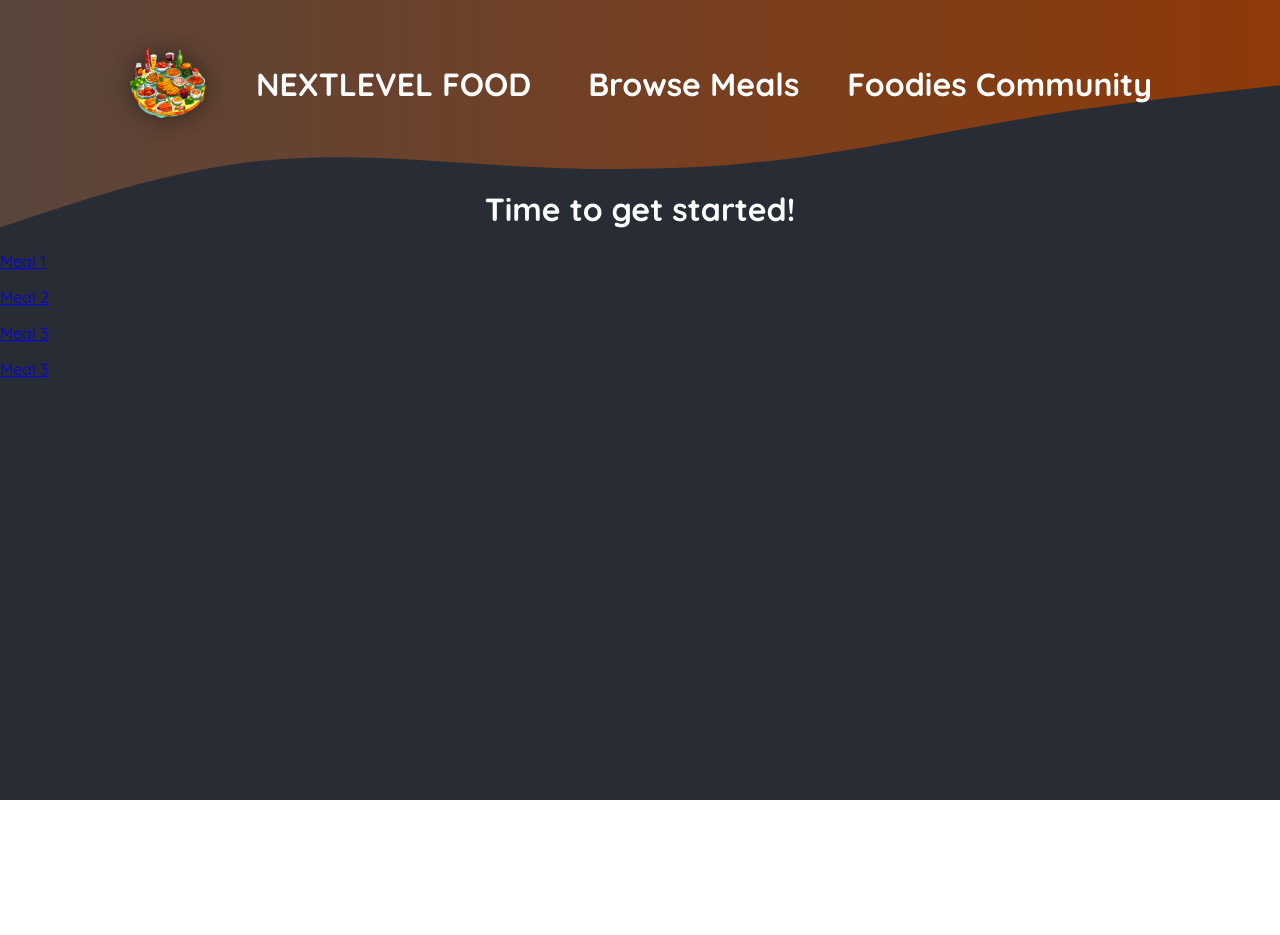
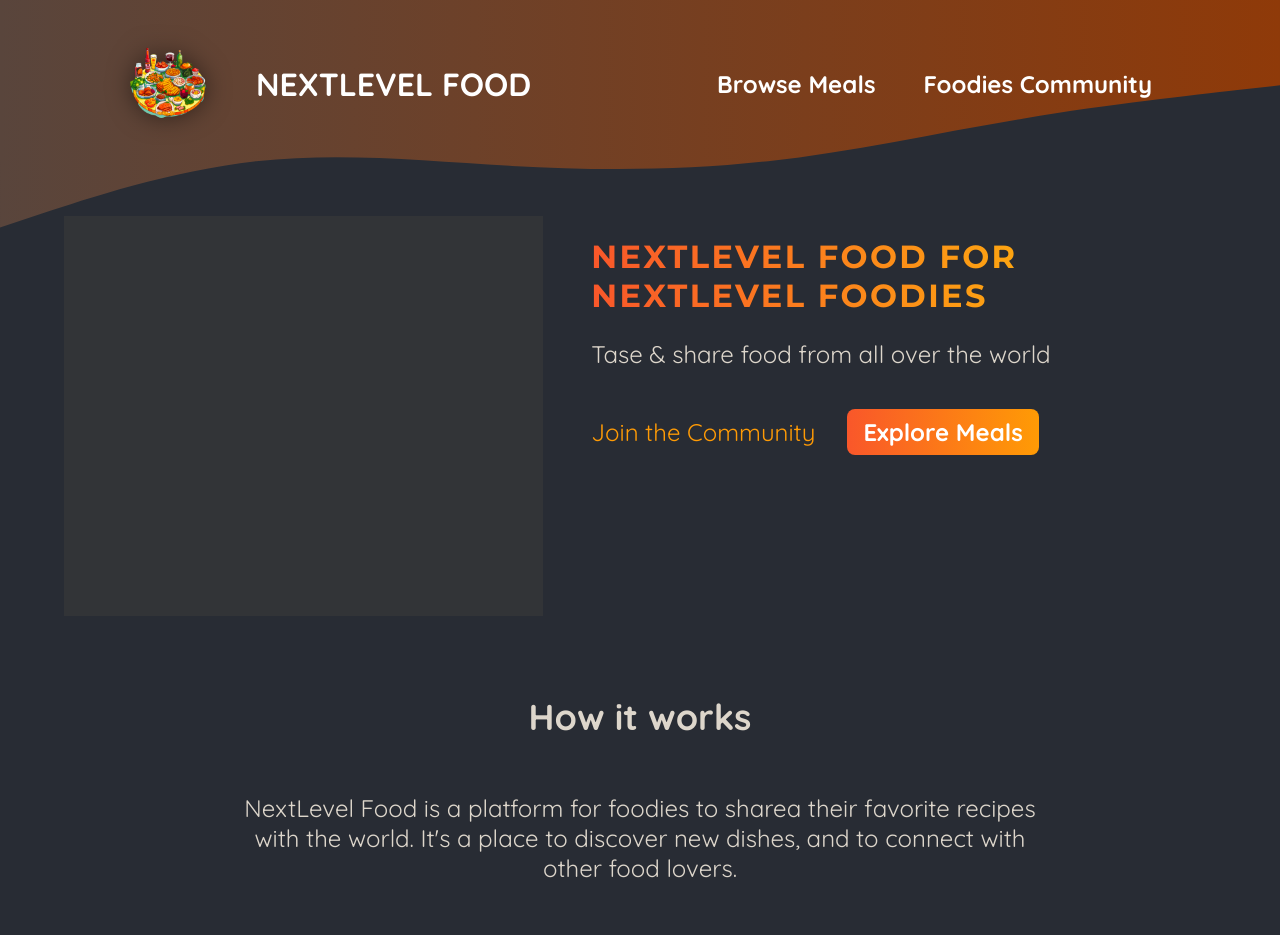
Before and after one commit to Rahulkaradwal/foodies, a Next.js app: page / in a window 1280 px wide. Shown: the top 935 px of the page. Before the commit the page ends 800 px from the top, so only its background shows below. Built offline with nearby package versions, Linux system fonts and the light colour scheme.

Commit message:
feat: home page and its style

```diff
--- a/app/globals.css
+++ b/app/globals.css
@@ -11,21 +11,6 @@
 body {
   margin: 0;
   background: radial-gradient(#282c34, #282c34);
-}
-
-.header-background {
-  position: absolute;
-  width: 100%;
-  height: 320px;
-  top: 0;
-  left: 0;
-  z-index: -1;
-}
-
-svg {
-  display: block;
-  width: 100%;
-  height: auto;
 }
 
 .not-found,
--- /dev/null
+++ b/app/home.module.css
@@ -0,0 +1,75 @@
+.header {
+  display: flex;
+  gap: 3rem;
+  margin: 3rem auto;
+  width: 90%;
+  max-width: 75rem;
+}
+
+.slideshow {
+  width: 40rem;
+  height: 25rem;
+  background-color: #3a3a3999;
+}
+
+.headings {
+  color: #ddd6cb;
+  font-size: 1.5rem;
+}
+.headings h1 {
+  font-size: 2rem;
+  font-weight: bold;
+  font-family: 'Montserrat', sans-serif;
+  letter-spacing: 0.15rem;
+  text-transform: uppercase;
+  background: linear-gradient(90deg, #f9572a, #ffc905);
+  background-clip: text;
+  -webkit-background-clip: text;
+  -webkit-text-fill-color: transparent;
+}
+
+.cta {
+  font-size: 1.5rem;
+  display: flex;
+  gap: 1rem;
+}
+
+.cta a {
+  display: inline-block;
+  margin-top: 1rem;
+  padding: 0.5rem 1rem;
+  border-radius: 0.5rem;
+  background: linear-gradient(90deg, #f9572a, #ff9b05);
+  color: #ffffff;
+  font-weight: bold;
+  text-decoration: none;
+}
+
+.cta a:hover,
+.cta a:active {
+  background: linear-gradient(90deg, #fd4715, #f9b241);
+}
+
+.cta a:first-child {
+  background: transparent;
+  font-weight: normal;
+  color: #ff9b05;
+  padding-left: 0;
+}
+
+.cta a:first-child:hover,
+.cta a:first-child:active {
+  background: transparent;
+  color: #f9b241;
+}
+
+.section {
+  display: flex;
+  flex-direction: column;
+  color: #ddd6cb;
+  font-size: 1.5rem;
+  max-width: 50rem;
+  width: 90%;
+  margin: 2rem auto;
+  text-align: center;
+}
--- a/app/layout.js
+++ b/app/layout.js
@@ -1,5 +1,6 @@
 import Header from '@/components/header/main-header';
 import './globals.css';
+import HeaderBackground from '@/components/header/header-background';
 
 export const metadata = {
   title: 'NextLevel Food',
@@ -10,26 +11,7 @@
   return (
     <html lang="en">
       <body>
-        <div className="header-background">
-          <svg xmlns="http://www.w3.org/2000/svg" viewBox="0 0 1440 320">
-            <defs>
-              <linearGradient id="gradient" x1="0%" y1="0%" x2="100%" y2="0%">
-                <stop
-                  offset="0%"
-                  style={{ stopColor: '#59453c', stopOpacity: '1' }}
-                />
-                <stop
-                  offset="100%"
-                  style={{ stopColor: '#8f3a09', stopOpacity: '1' }}
-                />
-              </linearGradient>
-            </defs>
-            <path
-              fill="url(#gradient)"
-              d="M0,256L48,240C96,224,192,192,288,181.3C384,171,480,181,576,186.7C672,192,768,192,864,181.3C960,171,1056,149,1152,133.3C1248,117,1344,107,1392,101.3L1440,96L1440,0L1392,0C1344,0,1248,0,1152,0C1056,0,960,0,864,0C768,0,672,0,576,0C480,0,384,0,288,0C192,0,96,0,48,0L0,0Z"
-            ></path>
-          </svg>
-        </div>
+        <HeaderBackground />
         <Header />
         {children}
       </body>
--- a/app/page.js
+++ b/app/page.js
@@ -1,23 +1,46 @@
 import Link from 'next/link';
+import styles from './home.module.css';
 
 export default function Home() {
   return (
+    <>
+      <header className={styles.header}>
+        <div className={styles.slideshow}></div>
+        <div className={styles.headings}>
+          <h1>NextLevel Food for NextLevel Foodies</h1>
+          <p>Tase & share food from all over the world</p>
+          <div className={styles.cta}>
+            <Link href="/community">Join the Community</Link>
+            <Link href="/meals">Explore Meals</Link>
+          </div>
+        </div>
+      </header>
       <main>
-      <h1 style={{ color: 'white', textAlign: 'center' }}>
-        Time to get started!
-      </h1>
+        <section className={styles.section}>
+          <h2>How it works</h2>
           <p>
-        <Link href="/meals"> Meal 1</Link>
+            NextLevel Food is a platform for foodies to sharea their favorite
+            recipes with the world. It&apos;s a place to discover new dishes,
+            and to connect with other food lovers.
           </p>
           <p>
-        <Link href="/community">Meal 2</Link>
+            NextLevel Food is a place to discover new dishes, and conect with
+            other food lovers
+          </p>
+        </section>
+        <section className={styles.section}>
+          <h2>Why NextLevel Food?</h2>
+          <p>
+            NextLevel Food is a platform for foodies to share their favorite
+            recipes with the world. It&apos;s a place to discover new dishes,
+            and to connect with other food lovers.
           </p>
           <p>
-        <Link href="/meals/share"> Meal 3</Link>
+            NextLevel Food is a place to discover new dishes, and to connect
+            with other food lovers.
           </p>
-      <p>
-        <Link href="/meals/mealdetails"> Meal 3</Link>
-      </p>
+        </section>
       </main>
+    </>
   );
 }
--- /dev/null
+++ b/components/header/header-background.js
@@ -0,0 +1,33 @@
+import React from 'react';
+import styles from './headerBackgound.module.css';
+
+function HeaderBackground() {
+  return (
+    <div className={styles['header-background']}>
+      <svg
+        className={styles['svg']}
+        xmlns="http://www.w3.org/2000/svg"
+        viewBox="0 0 1440 320"
+      >
+        <defs>
+          <linearGradient id="gradient" x1="0%" y1="0%" x2="100%" y2="0%">
+            <stop
+              offset="0%"
+              style={{ stopColor: '#59453c', stopOpacity: '1' }}
+            />
+            <stop
+              offset="100%"
+              style={{ stopColor: '#8f3a09', stopOpacity: '1' }}
+            />
+          </linearGradient>
+        </defs>
+        <path
+          fill="url(#gradient)"
+          d="M0,256L48,240C96,224,192,192,288,181.3C384,171,480,181,576,186.7C672,192,768,192,864,181.3C960,171,1056,149,1152,133.3C1248,117,1344,107,1392,101.3L1440,96L1440,0L1392,0C1344,0,1248,0,1152,0C1056,0,960,0,864,0C768,0,672,0,576,0C480,0,384,0,288,0C192,0,96,0,48,0L0,0Z"
+        ></path>
+      </svg>
+    </div>
+  );
+}
+
+export default HeaderBackground;
--- a/components/header/header.module.css
+++ b/components/header/header.module.css
@@ -15,7 +15,7 @@
 
 .link {
   color: white;
-  font-size: 2rem;
+  font-size: 1.5rem;
   text-decoration: none;
 }
 
--- /dev/null
+++ b/components/header/headerBackgound.module.css
@@ -0,0 +1,14 @@
+.header-background {
+  position: absolute;
+  width: 100%;
+  height: 320px;
+  top: 0;
+  left: 0;
+  z-index: -1;
+}
+
+.svg {
+  display: block;
+  width: 100%;
+  height: auto;
+}
--- a/components/header/main-header.js
+++ b/components/header/main-header.js
@@ -8,7 +8,7 @@
   return (
     <div className={styles['header-container']}>
       <Link href="/" className={styles['header-menu']}>
-        <Image src={logo} alt="logo" />
+        <Image src={logo} alt="logo" priority />
         <p>NEXTLEVEL FOOD</p>
       </Link>
       <div className={styles['header-menu']}>
```
Lines whose indentation alone changed are shown as unchanged.
